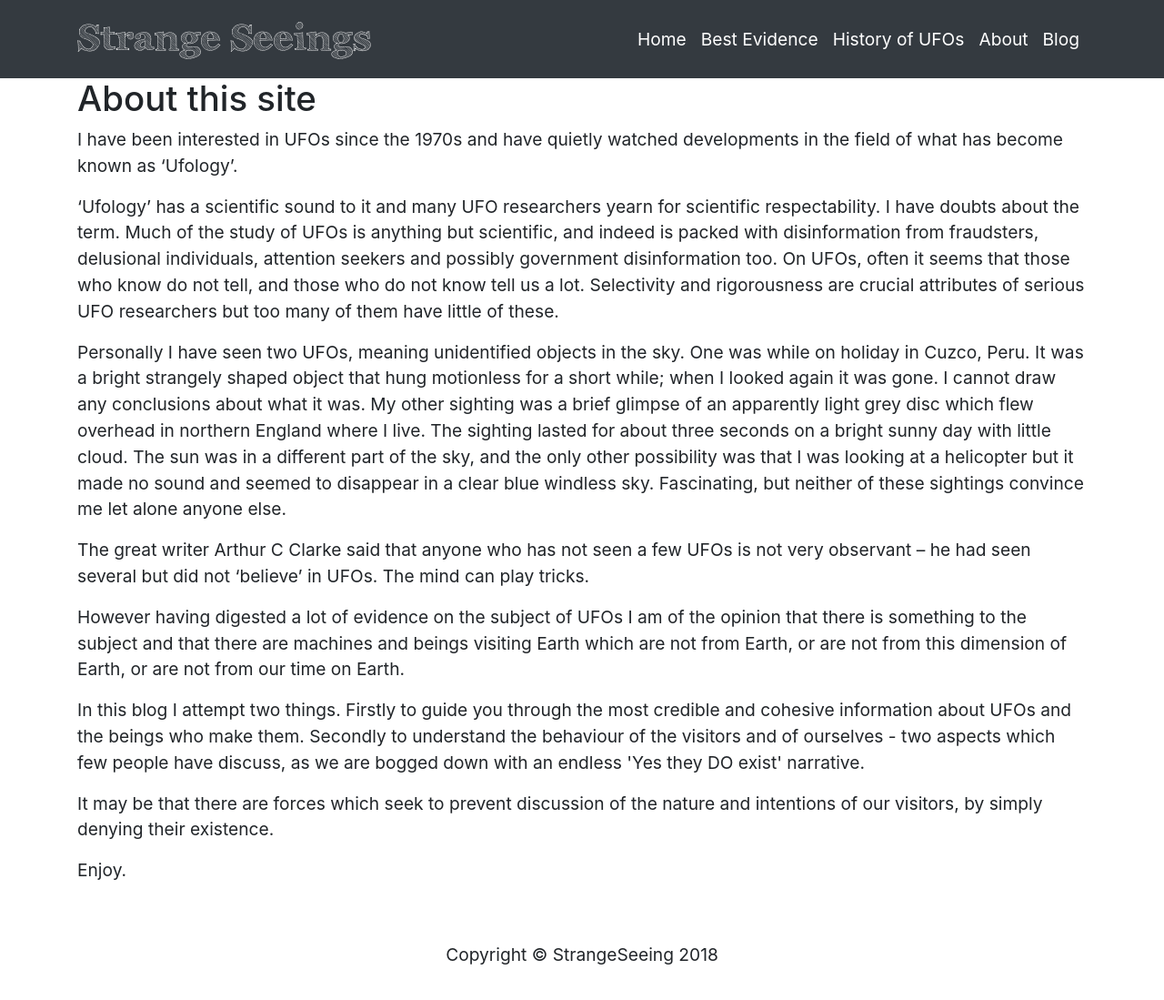
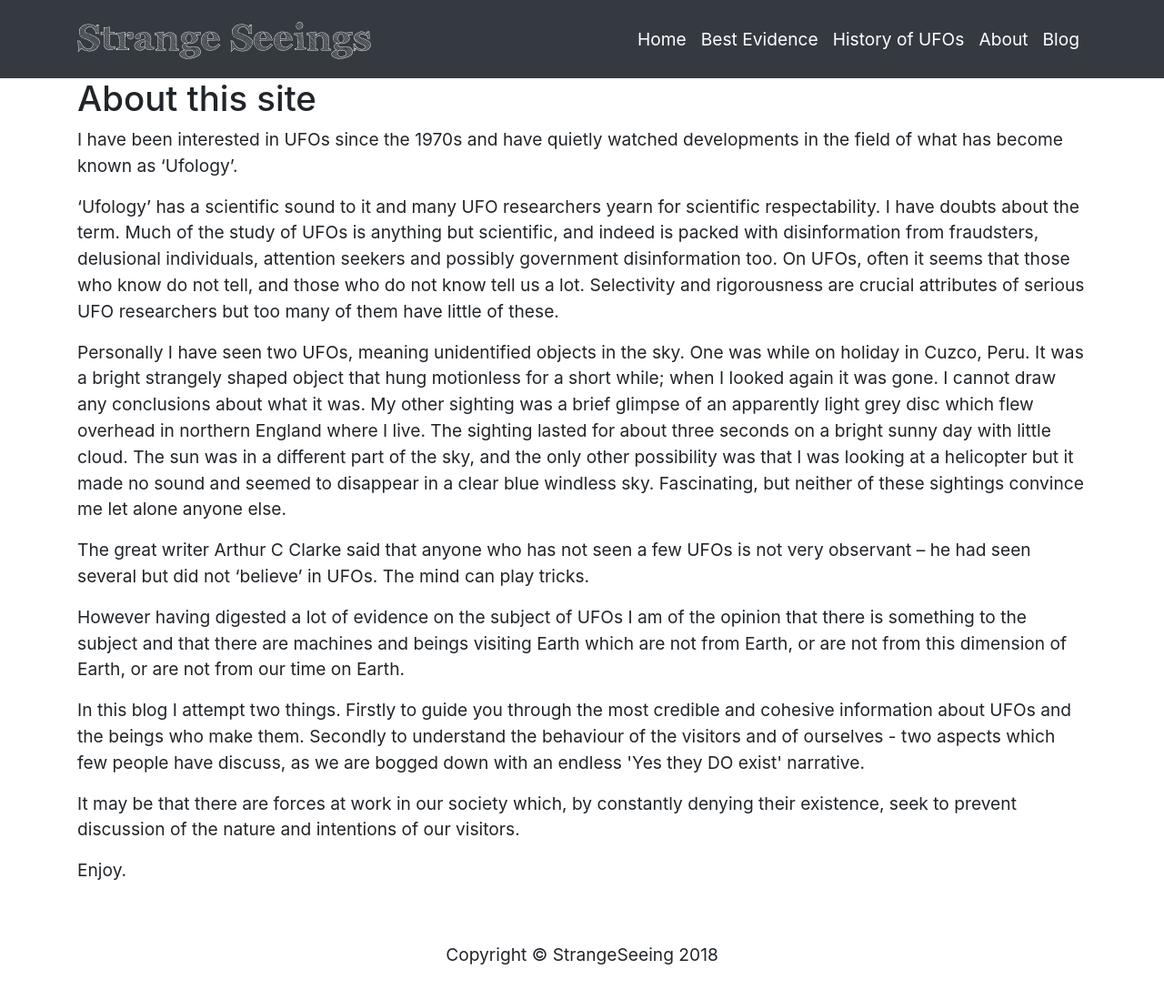
Before and after one commit to Grafrajohn/StrangeSeeing, a Jekyll site: the page built from about.html, in a window 1280 px wide and 1112 px high. Shown: the top 1099 px of the window at 91% size. Built offline with Jekyll 4.4.1, drawn with Linux system fonts in a browser that asks for light colours; nearby versions of some CDN libraries; some web fonts are replaced.

Commit message:
Update from Forestry.io Graham Johnson updated about.html

```diff
--- a/about.html
+++ b/about.html
@@ -18,6 +18,6 @@ permalink: about.html
 
 <p>In this blog I attempt two things. Firstly to guide you through the most credible and cohesive information about UFOs and the beings who make them. Secondly to understand the behaviour of the visitors and of ourselves - two aspects which  few people have discuss, as we are bogged down with an endless 'Yes they DO exist' narrative.
 
-<p>It may be that there are forces which seek to prevent discussion of the nature and intentions of our visitors, by simply denying their existence.
+<p>It may be that there are forces at work in our society which, by constantly denying their existence, seek to prevent discussion of the nature and intentions of our visitors.
 
 <p>Enjoy.
```
